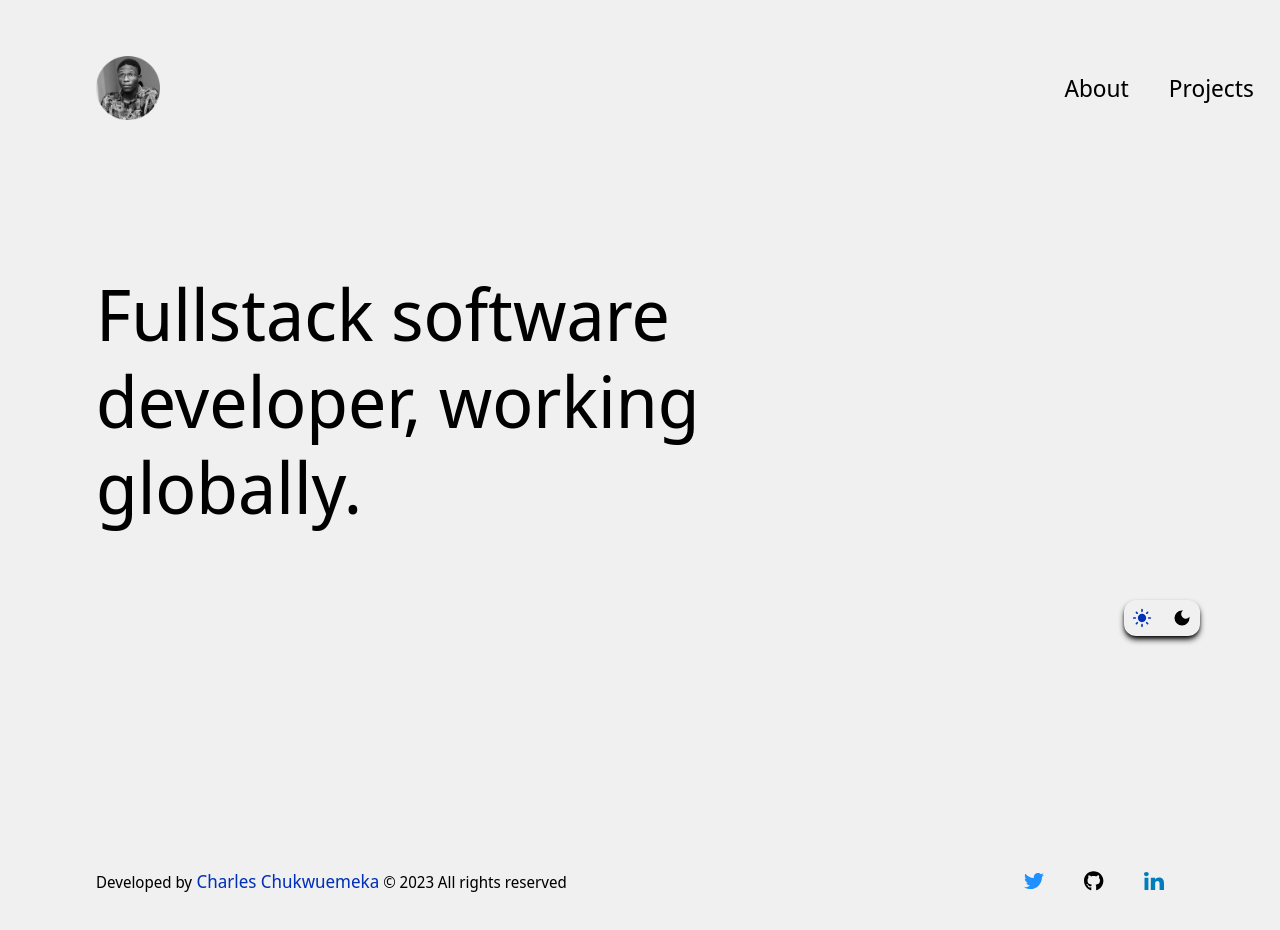
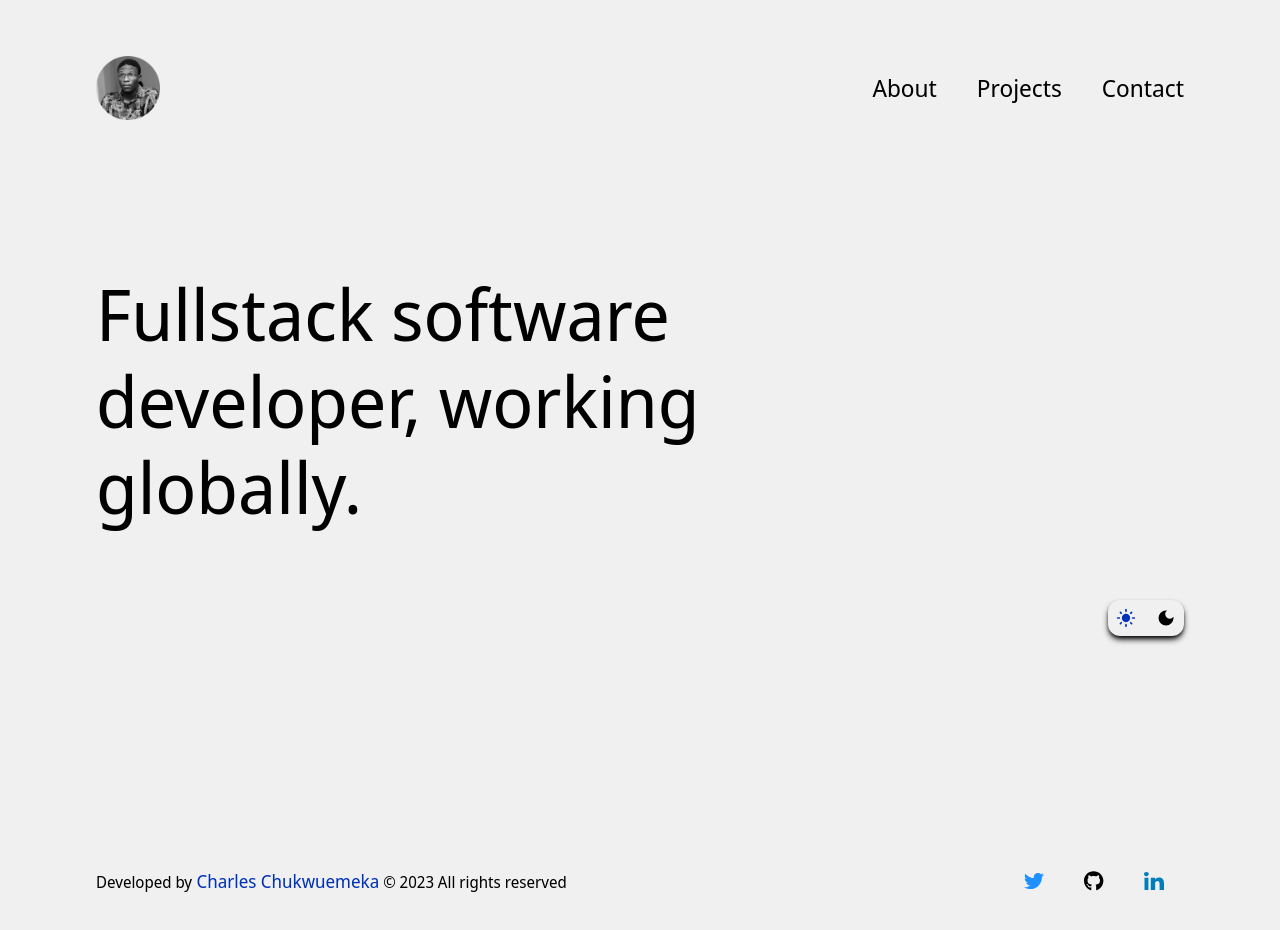
Before and after one commit to KingZedPriest/curly-journey, a Next.js app: page / in a window 1280 px wide. Shown: the top 930 px of the page. Built offline with nearby package versions, Linux system fonts and the light colour scheme.

Commit message:
Fix: Rectified the Navbar

```diff
--- a/src/app/layout.tsx
+++ b/src/app/layout.tsx
@@ -20,11 +20,14 @@ export default function RootLayout({
 }) {
   return (
     <html lang="en">
-      <body className={`${noto.className} bg-[#F0F0F0] dark:bg-[#111111] text-black dark:text-white px-6 sm:px-12 md:px-18 lg:px-24`}>
+      <body className={`${noto.className} bg-[#F0F0F0] dark:bg-[#111111] text-black dark:text-white`}>
           <Header />
           <ShrinkedNav />
           <Mode />
-          {children}
+          <main className='px-6 sm:px-12 md:px-18 lg:px-24'>
+            {children}
+          </main>
+
           <Footer />
       </body>
     </html>
--- a/src/components/Footer.tsx
+++ b/src/components/Footer.tsx
@@ -1,6 +1,6 @@
 export default function Footer() {
   return (
-    <div className="py-14">
+    <div className="px-6 sm:px-12 md:px-18 lg:px-24 py-14">
       <main className="flex flex-col md:flex-row items-center justify-between">
         <div>
           <p className="text-center">
--- a/src/components/Header.tsx
+++ b/src/components/Header.tsx
@@ -5,7 +5,7 @@ import me from "../../public/me-modified.png";
 export default function Header() {
   return (
     <nav className="fixed top-0 z-10 w-full">
-      <div className="flex items-center justify-between py-14">
+      <div className="flex items-center justify-between py-14 px-6 sm:px-12 md:px-18 lg:px-24">
        <Link href="/"> <Image
           src={me}
           alt="Charles Chukwuemeka's Image"
--- a/src/components/Mode.tsx
+++ b/src/components/Mode.tsx
@@ -49,7 +49,7 @@ useEffect(() => {
   }, [theme]);
 
   return (
-    <main className="fixed right-10 top-3/4 lg:right-20">
+    <main className="fixed right-12 top-3/4 lg:right-24">
       <div className="flex gap-5 rounded-xl bg-inherit p-2 shadow-md shadow-black dark:shadow-white">
         <MdLightMode
           onClick={() => setTheme("light")}
```
